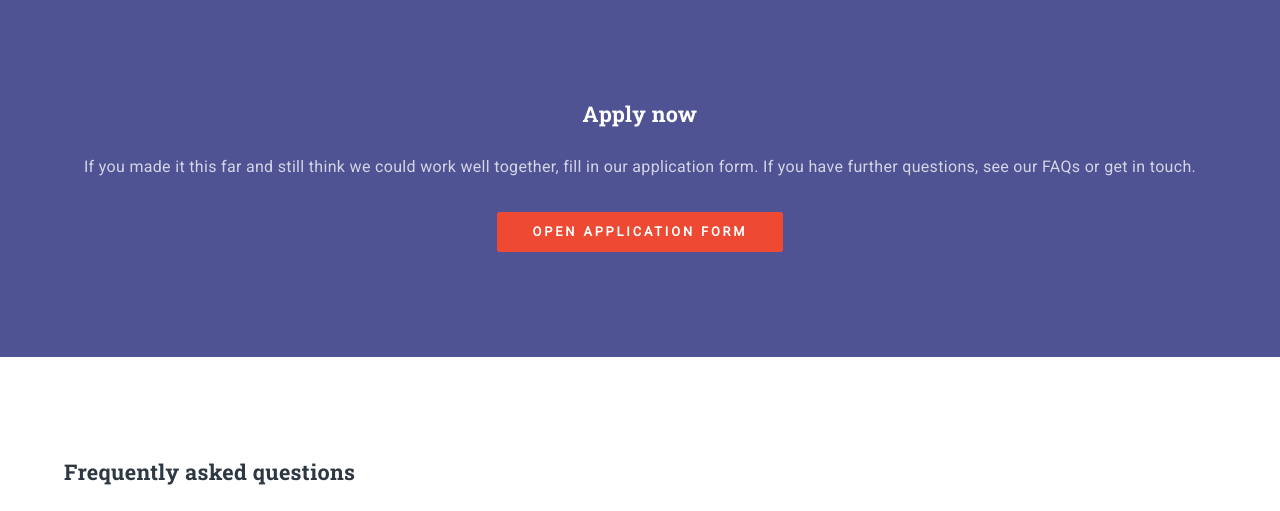
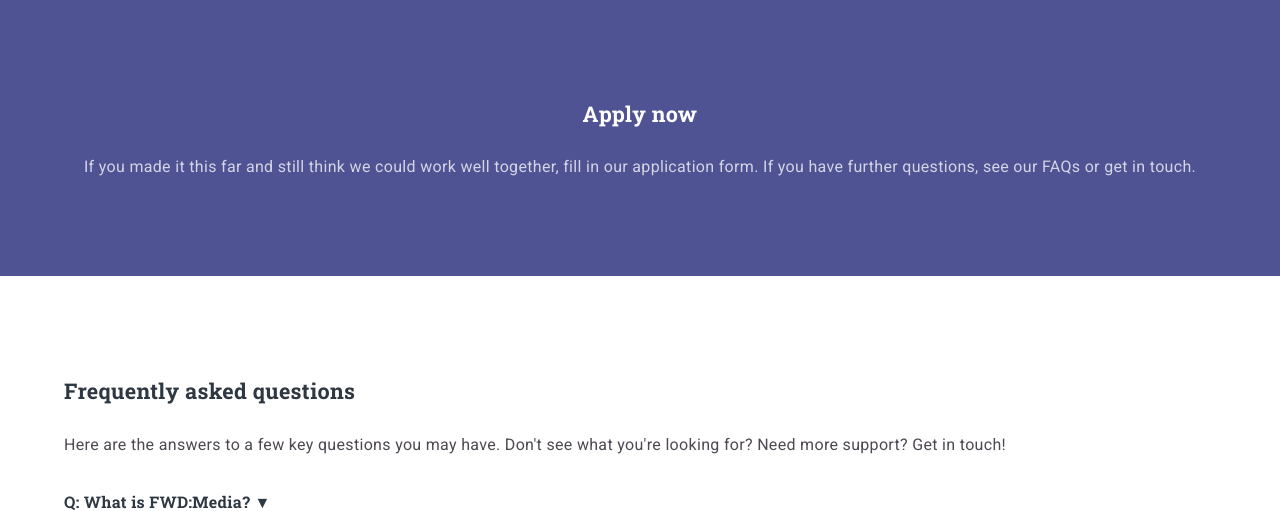
Before and after one commit to letzi83/FWDmedia2016, a PHP site: page /index.php in a window 1280 px wide. Shown: the part 5175-5686 px from the top of the page. Run offline with PHP 8.4, Linux system fonts and the light colour scheme.

Commit message:
commenting out application button

```diff
--- a/index.php
+++ b/index.php
@@ -263,14 +263,14 @@ foreach($lang['universal'] as $key => $value) {
 						</div>
 					</section>
 
-				<!-- contact form-->
+				<!-- application-->
 					<section id="applynow" class="special wrapper style3">
 						<div class="inner narrow">
   						<h2><?php echo $l['applynow']; ?></h2>
   						<p><?php echo $l['applynowinfo']; ?></p>
-							<ul class="actions">
+							<?php /*<ul class="actions">
 								<li><a href="<?php echo $l['btn-applynowlinkurl']; ?>" target="_blank" class="button special"><?php echo $l['btn-applynowlink']; ?></a></li>
-							</ul>
+							</ul>*/ ?>
   				  </div>
 					</section>
 
```
